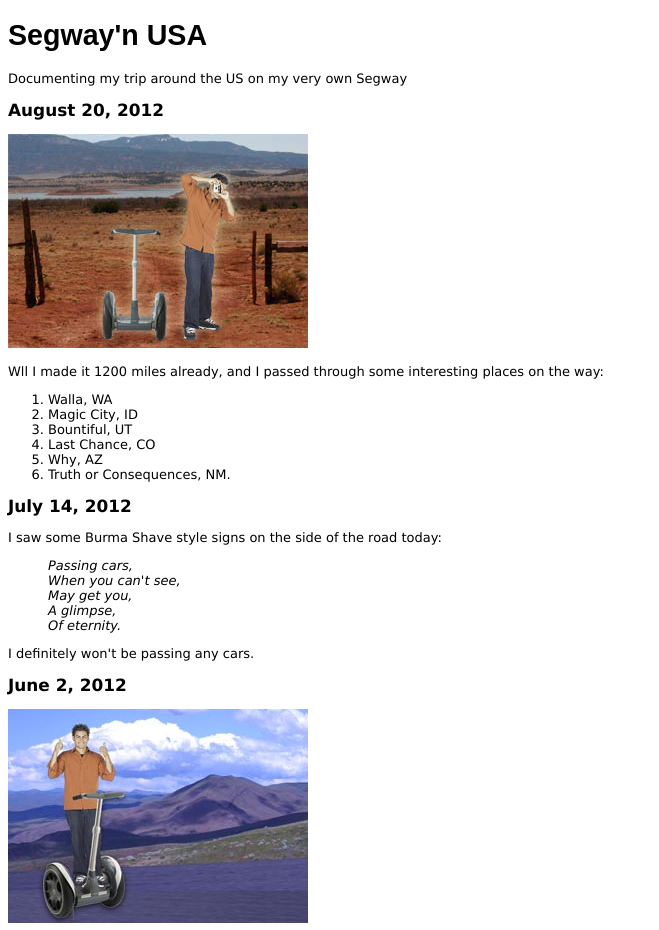
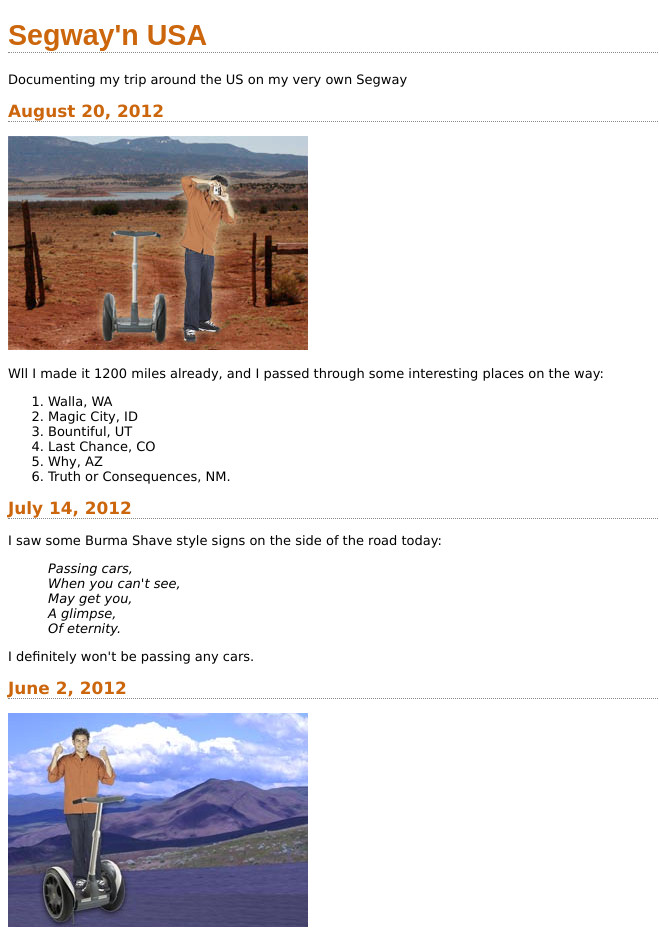
Before and after one commit to TittaAlves/diariotonico_html, a plain HTML site: page index.html in a window 1280 px wide. Shown: the top 930 px of the page, without its empty margins (0-659 px from the left). Drawn offline with Linux system fonts and the light colour scheme.

Commit message:
Alteração de dor titulo

```diff
--- a/journal.css
+++ b/journal.css
@@ -8,6 +8,11 @@
 body {
     font-family: Verdana, Geneva, Arial, sans-serif;
     font-size: small;
+}
+
+h1, h2 {
+    color: #cc660c;
+    border-bottom: thin dotted #888888;
 }
 
 h1 {
```
